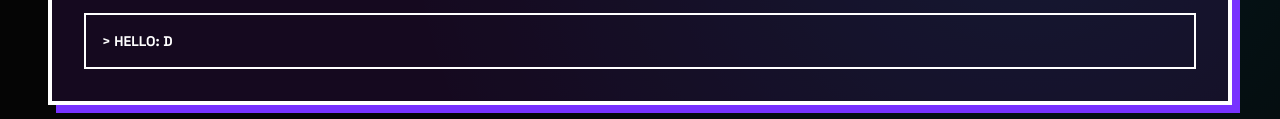
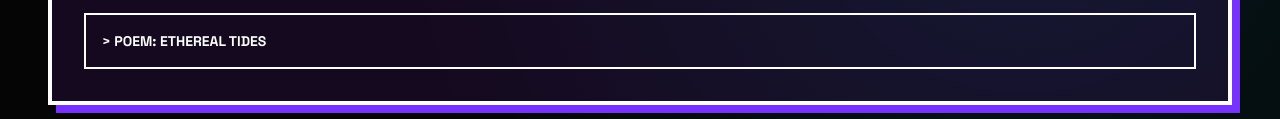
Before and after one commit to SakiTsubaki/jellyfishgalaxy, a plain HTML site: page index.html in a window 1280 px wide. Shown: the part 1311-1430 px from the top of the page. Drawn offline with nearby package versions, Linux system fonts and the light colour scheme.

Commit message:
Add files via upload

```diff
--- a/index.html
+++ b/index.html
@@ -178,8 +178,8 @@
                     </a>
                 </li>
                 <li>
-                    <a href="#" class="block p-4 border-2 border-white hover:bg-white hover:text-black transition-colors font-bold uppercase">
-                        > HELLO: d
+                    <a href="poem-1.html" class="block p-4 border-2 border-white hover:bg-white hover:text-black transition-colors font-bold uppercase">
+                        > POEM: Ethereal Tides
                     </a>
                 </li>
             </ul>
```
